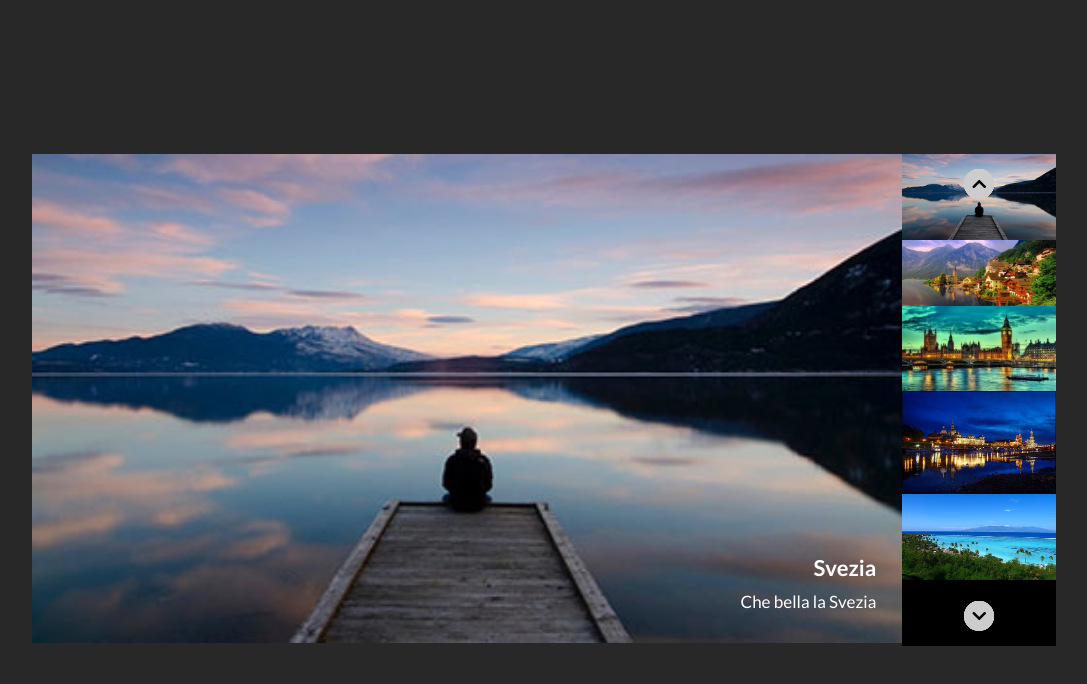
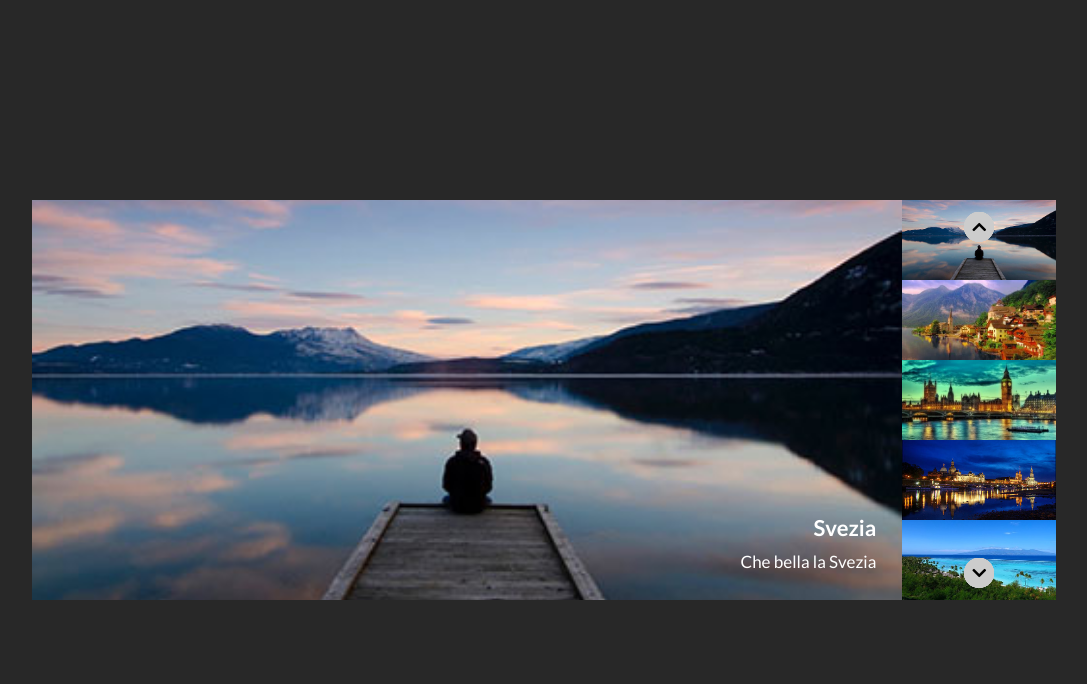
Before and after one commit to MarcoCusenza/vue-slider, a plain HTML site: page index.html in a window 1280 px wide. Shown: the whole page, without its empty margins (96-1183 px from the left). Drawn offline with nearby package versions, Linux system fonts and the light colour scheme.

Commit message:
funziona tutto

```diff
--- a/css/style.css
+++ b/css/style.css
@@ -14,6 +14,7 @@ img{
 }
 
 .container{
+    height: 400px;
     width: 80%;
     margin: auto;
     display: flex;
@@ -37,8 +38,8 @@ main{
     position: relative;
 }
 
-#showcase .item-img{
-    height: 100%;
+#showcase img{
+    height: 400px;
 }
 
 #showcase .text-box{
@@ -66,6 +67,7 @@ main{
 
 /* LIBRARY */
 #library{
+    height: 400px;
     width: 15%;
     position: relative;
     background-color: black;
@@ -85,6 +87,7 @@ main{
 
 #library img{
     display: block;
+    height: calc(400px / 5);
 }
 
 #library .active{
```
